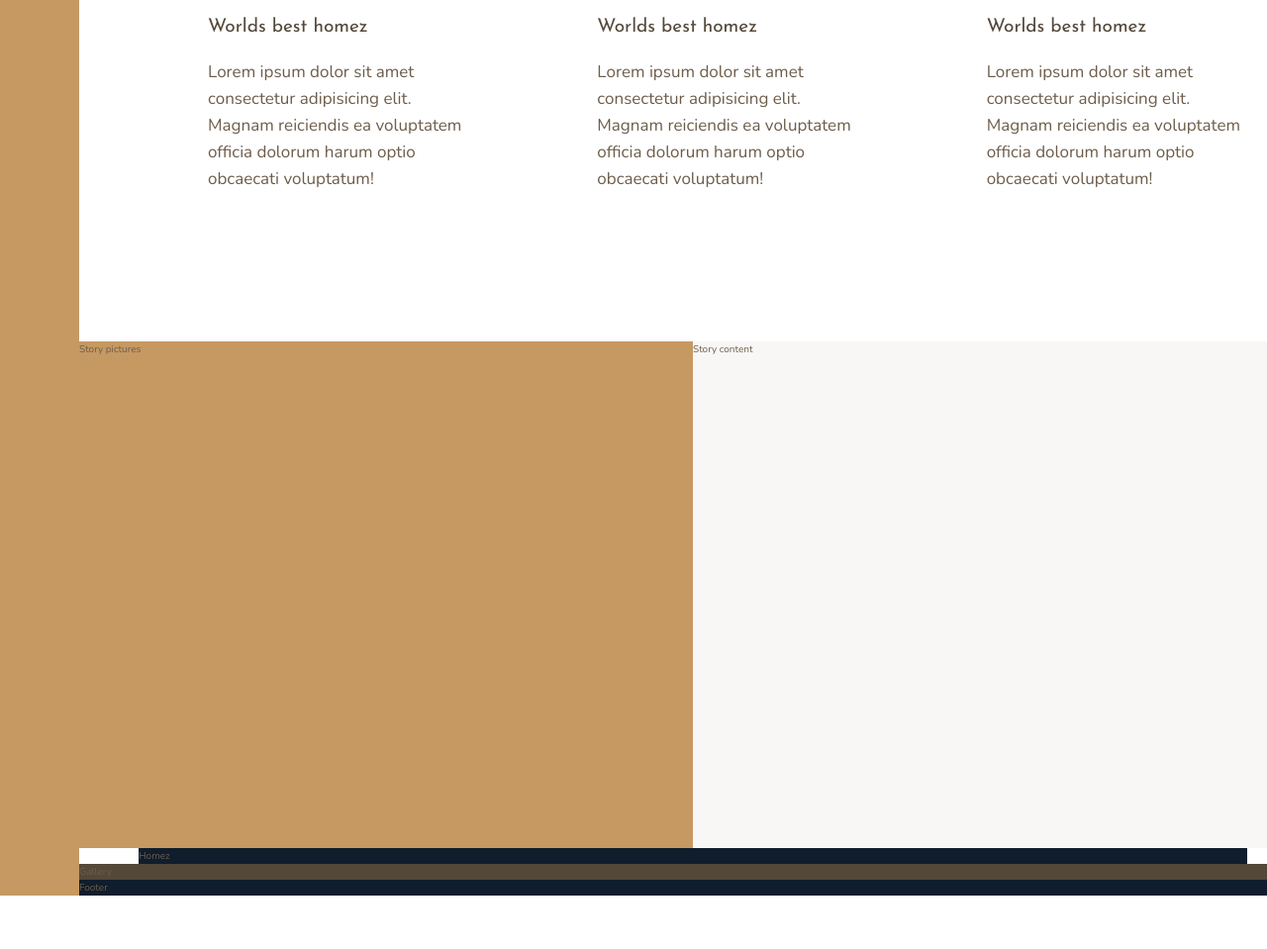
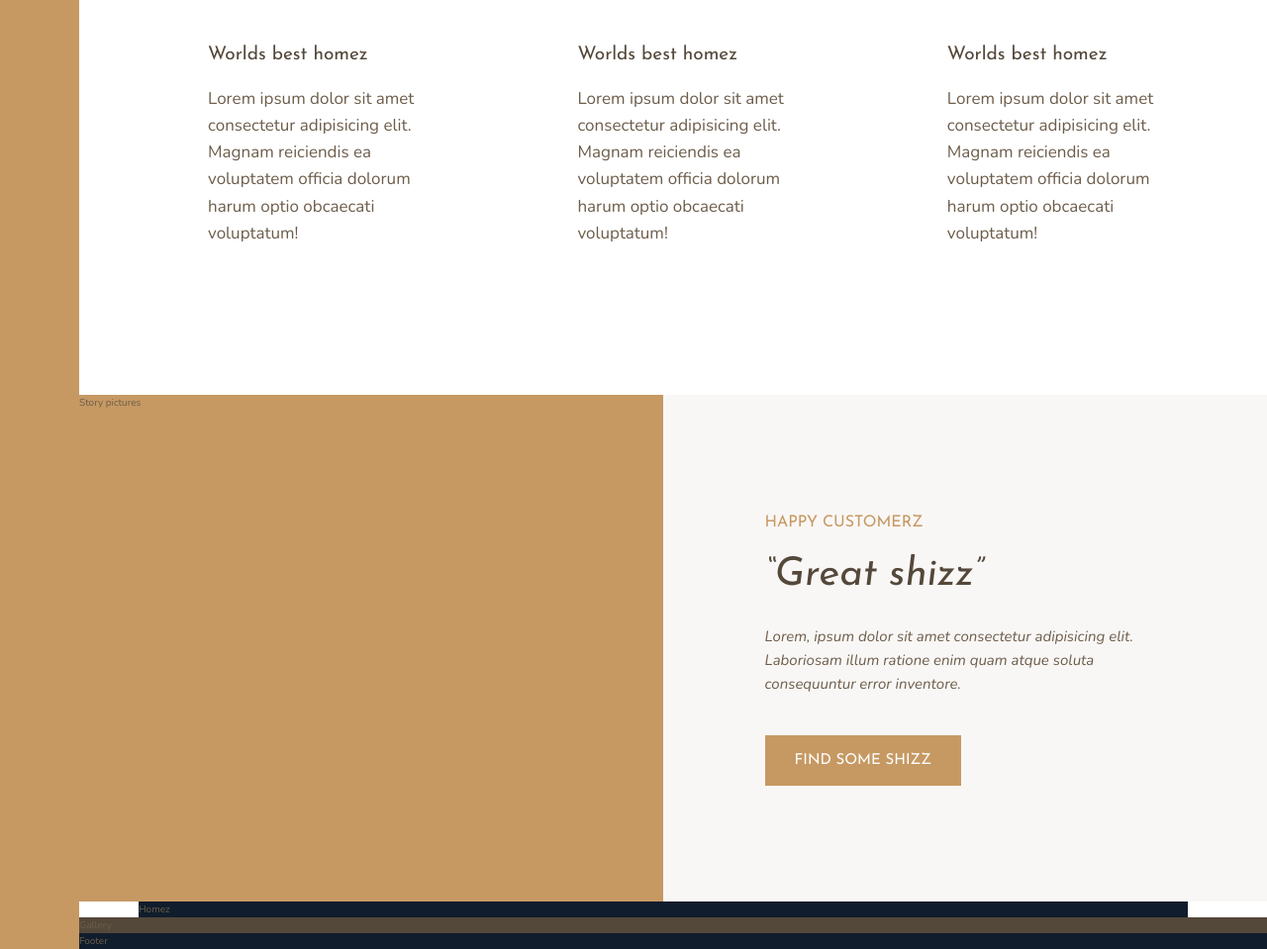
Before and after one commit to Darzwaitz/furnitureforyou.com, a plain HTML site: page index.html in a window 1280 px wide. Shown: the part 1018-1977 px from the top of the page at 99% size. Before the commit the page ends 1923 px from the top, so only its background shows below. Drawn offline with nearby package versions, Linux system fonts and the light colour scheme.

Commit message:
building story section - Part 1

```diff
--- a/index.html
+++ b/index.html
@@ -96,7 +96,13 @@
     </div>
 
     <div class="story__content">
-        Story content
+        <h3 class="heading-3 mb-sm">Happy Customerz</h3>
+        <h2 class="heading-2 heading-2--dark mb-md">&ldquo;Great shizz&rdquo;</h2>
+        <p class="story__text">
+            Lorem, ipsum dolor sit amet consectetur adipisicing elit. Laboriosam illum ratione enim quam atque soluta
+            consequuntur error inventore.
+        </p>
+        <button class="btn">Find some shizz</button>
     </div>
 
     <section class="homes">
--- a/scss/_story.scss
+++ b/scss/_story.scss
@@ -6,5 +6,24 @@
     &__content {
         background-color: $color-grey-light-1;
         grid-column: col-start 5 / full-end;
+
+        padding: 6rem 8vw;
+
+        // // Using flex
+        // display: flex;
+        // flex-direction: column;
+        // justify-content: center;
+        // align-items: flex-start;
+
+        //using grid (exact same result)
+        display: grid;
+        align-content: center;
+        justify-items: start;
+    }
+
+    &__text{
+        font-size: 1.5rem;
+        font-style: italic;
+        margin-bottom: 4rem;
     }
 }
--- a/scss/_typography.scss
+++ b/scss/_typography.scss
@@ -9,9 +9,22 @@
 }
 .heading-2{
     @extend %heading;
+    font-size: 4rem;
+    font-style: italic;
+    line-height: 1;
+
+    &--light{
+        color: $color-grey-light-1;
+    }
+    &--dark{
+        color: $color-grey-dark-1;
+    }
 }
 .heading-3{
     @extend %heading;
+    font-size: 1.6rem;
+    color: $color-primary;
+    text-transform: uppercase;
 }
 .heading-4{
     @extend %heading;
@@ -24,3 +37,26 @@
         color: $color-grey-dark-1;
     }
 }
+
+.btn{
+    background-color: $color-primary;
+    color: #fff;
+    border: none;
+    border-radius: 0;
+    font-family: $font-display;
+    font-size: 1.5rem;
+    text-transform: uppercase;
+    padding: 1.8rem 3rem;
+    cursor: pointer;
+    transition: all .2s;
+
+    &:hover{
+        background-color: $color-primary-dark;
+    }
+}
+
+// helper classez
+.mb-sm{ margin-bottom: 2rem; }
+.mb-md{ margin-bottom: 3rem; }
+.mb-lg{ margin-bottom: 4rem; }
+.mb-hg{ margin-bottom: 8rem; }
```
Also changed, not shown: css/styles.css, css/styles.min.css, 2 other files.
